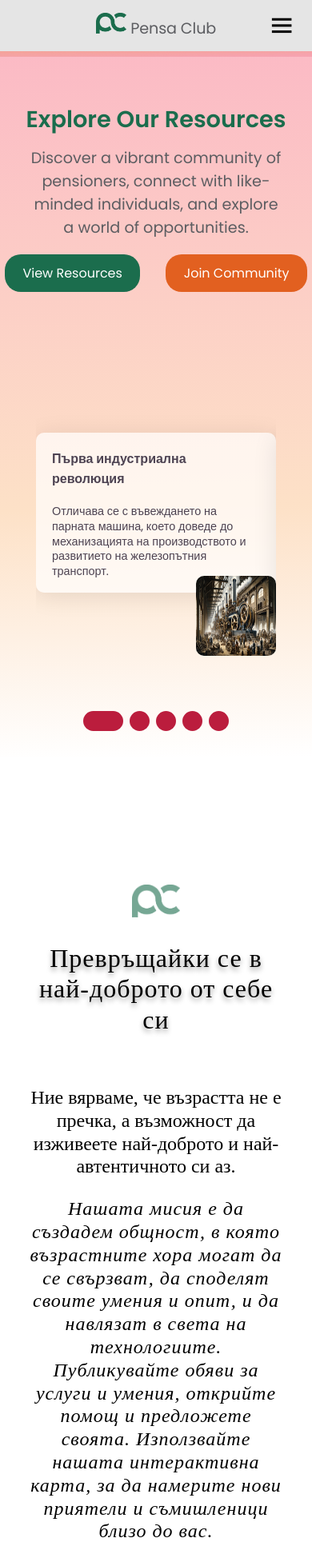
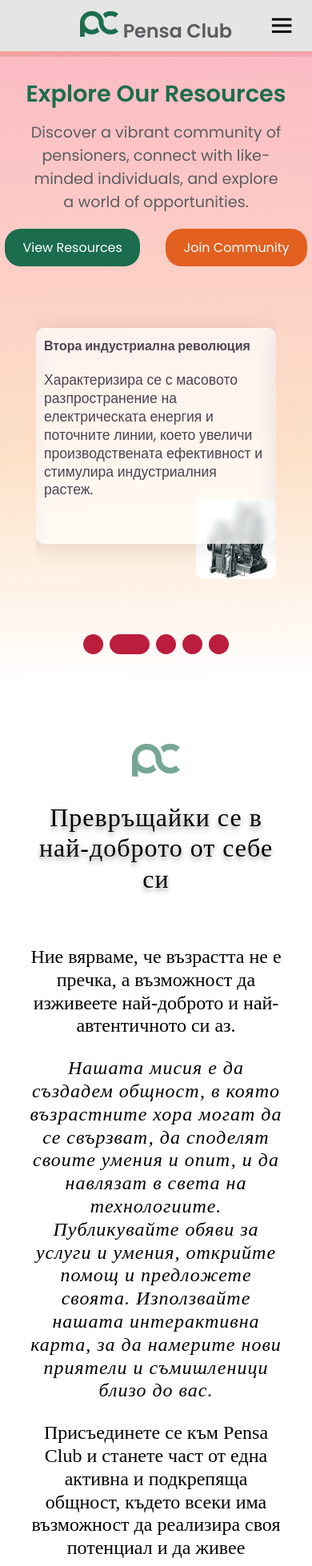
Before and after one commit to PensaClub/pensa-club-platform, a React (Create React App) app in the folder client/: page / in a window 390 px wide. Shown: the top 1958 px of the page at 80% size. Built offline with nearby package versions, Linux system fonts and the light colour scheme.

Commit message:
Update components
Add stopAutoSlide function in testimonials
Resize section padding
change delay time of component animation

```diff
--- a/client/src/components/Footer/Footer.jsx
+++ b/client/src/components/Footer/Footer.jsx
@@ -28,11 +28,6 @@ export const Footer = () => {
                     <p>бул. Скобелев, 13А</p>
                     <p>Тел.: (359) 2 881 95 53</p>
                     <p>Факс: (359) 2 881 95 55</p>
-                    <div className="footer-social">
-                        <FontAwesomeIcon icon={faFacebook} />
-                        <FontAwesomeIcon icon={faLinkedin} />
-                        <FontAwesomeIcon icon={faYoutube} />
-                    </div>
                 </div>
             </section>
             <section className='footer-privacy'>
--- a/client/src/components/Footer/footer.css
+++ b/client/src/components/Footer/footer.css
@@ -105,7 +105,7 @@
      color: var( --text-white);
  }
 
- @media (min-width: 750px) {
+ @media (min-width: 850px) {
      .footer {
          flex-direction: row-reverse;
          justify-content: center;
--- a/client/src/components/Header/header.css
+++ b/client/src/components/Header/header.css
@@ -58,8 +58,8 @@ header.scrolled {
 }
 
 header a:nth-child(1) {
-    font-size: 1.2em;
-    font-weight: 500;
+    font-size: 1.5em;
+    font-weight: 600;
     line-height: 25px;
     letter-spacing: -0.13px;
     text-decoration: none;
@@ -131,7 +131,8 @@ header a:nth-child(1) {
 }
 
 .navbar a {
-    font-size: 1.2em;
+    font-size: 1.5em;
+    font-weight: 600;
 }
 
 .nav-item:hover::after {
@@ -150,7 +151,7 @@ header a:nth-child(1) {
 
 
 
-@media (min-width: 750px) {
+@media (min-width: 850px) {
     header::before {
         background-color: var(--bg-white);
     }
--- a/client/src/components/Home/HeroSection/Hero.jsx
+++ b/client/src/components/Home/HeroSection/Hero.jsx
@@ -9,7 +9,7 @@ export const Hero = () => {
         <>
             <section className="hero-section">
                 <div className="parent-hero">
-                <Slide direction='left' duration="3000" triggerOnce='true'>
+                    <Slide direction='left' duration="2000" triggerOnce='true'>
                         <div className="left-side">
                             <h1>Explore Our Resources</h1>
                             <p>Discover a vibrant community of pensioners, connect with like-minded individuals, and explore a world of opportunities.</p>
@@ -19,7 +19,7 @@ export const Hero = () => {
                             </div>
                         </div>
                     </Slide>
-                <Fade direction='right' duration="3000" triggerOnce='true'>
+                    <Fade direction='right' duration="2000" triggerOnce='true'>
 
                         <Testimonials />
                     </Fade>
--- a/client/src/components/Home/HeroSection/Testimonials/Testimonials.jsx
+++ b/client/src/components/Home/HeroSection/Testimonials/Testimonials.jsx
@@ -2,8 +2,10 @@ import React, { useState, useEffect, useRef } from 'react';
 import './testimonials.css'
 const Testimonials = () => {
     const [currentIndex, setCurrentIndex] = useState(0);
+    const [isPaused, setIsPaused] = useState(false);
     const totalSlides = 5;
     const transitioning = useRef(false);
+    const intervalRef = useRef(null);
 
     const updateSlide = (shouldAnimate = true) => {
         const main = document.querySelector('main');
@@ -22,36 +24,54 @@ const Testimonials = () => {
 
     useEffect(() => {
         const handleResize = () => updateSlide(true);
-
         window.addEventListener('resize', handleResize);
 
-        const interval = setInterval(() => {
-            let nextIndex = (currentIndex + 1) % totalSlides;
-            transitioning.current = true;
-            setCurrentIndex(nextIndex);
-        }, 7000);
+        if (!isPaused) {
+            startAutoSlide();
+        }
 
         updateSlide(true);
 
         return () => {
             window.removeEventListener('resize', handleResize);
-            clearInterval(interval);
+            stopAutoSlide();
         };
+    }, [isPaused]);
+
+    useEffect(() => {
+        if (transitioning.current) {
+            updateSlide(false);
+            setTimeout(() => {
+                updateSlide(true);
+                transitioning.current = false;
+            }, 10);
+        } else {
+            updateSlide(true);
+        }
     // eslint-disable-next-line react-hooks/exhaustive-deps
     }, [currentIndex]);
 
-    useEffect(() => {
-        if (transitioning.current) {
-            if (currentIndex === 0) {
-                updateSlide(false);
-                setTimeout(() => updateSlide(true), 20);
-            } else {
-                updateSlide(true);
+    const startAutoSlide = () => {
+        stopAutoSlide();
+        intervalRef.current = setInterval(() => {
+            if (!isPaused) {
+                setCurrentIndex((prevIndex) => {
+                    if (prevIndex + 1 === totalSlides) {
+                        transitioning.current = true;
+                        return 0;
+                    } else {
+                        return prevIndex + 1;
+                    }
+                });
             }
-            transitioning.current = false;
+        }, 5000);
+    };
+
+    const stopAutoSlide = () => {
+        if (intervalRef.current) {
+            clearInterval(intervalRef.current);
         }
-    // eslint-disable-next-line react-hooks/exhaustive-deps
-    }, [currentIndex]);
+    };
 
 
     const testimonials = [
@@ -88,8 +108,10 @@ const Testimonials = () => {
     ];
 
     return (
-        <main>
-
+        <main
+            onMouseEnter={() => setIsPaused(true)}
+            onMouseLeave={() => setIsPaused(false)}
+        >
             <div className="slider">
                 <div className="slide-row" id="slide-row">
                     {testimonials.map((testimonial, index) => (
@@ -99,7 +121,7 @@ const Testimonials = () => {
                                 <p>{testimonial.description}</p>
                             </div>
                             <div className="hero">
-                                <img src={testimonial.imageUrl} alt={testimonial.name} />
+                                <img src={testimonial.imageUrl} alt={testimonial.title} />
                             </div>
                         </div>
                     ))}
--- a/client/src/components/Home/HeroSection/Testimonials/testimonials.css
+++ b/client/src/components/Home/HeroSection/Testimonials/testimonials.css
@@ -175,6 +175,19 @@ main h1 {
         background-color: var(--red);
         margin-bottom: 2em;
     }
+
+    .content {
+        /* width: 320px; */
+        /* text-align: center; */
+        height: 270px;
+        padding: 10px;
+        z-index: 9;
+    }
+
+    .content p {
+        font-size: 1.1rem;
+    }
+
 }
 
 @media (min-width: 768px) and (max-width: 1024px) and (orientation: landscape) {
--- a/client/src/components/Home/HeroSection/hero.css
+++ b/client/src/components/Home/HeroSection/hero.css
@@ -15,7 +15,7 @@
     justify-content: center;
     flex-direction: column;
     align-items: center;
-    gap: 6em;
+    gap: 2em;
 }
 
 .left-side {
@@ -26,7 +26,7 @@
     max-width: 100%;
     align-items: center;
 
-    padding-top: 8em;
+    padding-top: 6em;
 }
 
 .left-side h1 {
@@ -73,10 +73,11 @@
 }
 
 /* desktop */
-@media (min-width: 750px) {
-    .hero-section{
+@media (min-width: 850px) {
+    .hero-section {
         padding: 0 10em;
     }
+
     .parent-hero {
         flex-direction: row;
         gap: 8em;
@@ -103,15 +104,15 @@
         font-size: 1.25em;
     }
 }
-@media screen and (orientation:landscape)
-and (min-device-width: 319px)
-and (max-device-width: 480px) {
+
+@media screen and (orientation:landscape) and (min-device-width: 319px) and (max-device-width: 480px) {
     .parent-hero {
         flex-direction: column;
         gap: 8em;
     }
- }
- @media (min-width: 768px) and (max-width: 1024px) and (orientation: landscape) {
+}
+
+@media (min-width: 768px) and (max-width: 1024px) and (orientation: landscape) {
 
     .parent-hero {
         display: flex;
@@ -122,4 +123,4 @@ and (max-device-width: 480px) {
         gap: 6em;
     }
 
-  }
+}
--- a/client/src/components/Home/Home.jsx
+++ b/client/src/components/Home/Home.jsx
@@ -10,13 +10,13 @@ export const Home = () => {
         <>
             <div className="home-container">
                 <Hero />
-                <Fade delay="50" duration="5000" fraction="0.3"triggerOnce='true'>
+                <Fade delay="30" duration="3000" fraction="0.1" triggerOnce='true'>
                     <MottoSection />
                 </Fade>
                 <Slide direction='left' duration="3000" triggerOnce='true'>
                     <LastPosts />
                 </Slide>
-                <Fade delay="50" duration="5000" triggerOnce='true'>
+                <Fade delay="10" duration="2000" triggerOnce='true'>
                     <NewsSubscribe />
                 </Fade>
 
--- a/client/src/components/Home/LastPosts/lastPosts.css
+++ b/client/src/components/Home/LastPosts/lastPosts.css
@@ -1,6 +1,6 @@
 .last-posts {
     width: 100%;
-    padding: 4em 0;
+    padding: 3em 0 4em 0;
 }
 
 .last-posts h2 {
@@ -59,11 +59,12 @@
     background: linear-gradient(304deg, #1B6D4D, #E26020 22%, #BB1D3D 93%);
 }
 
-.more-btn{
+.more-btn {
     display: flex;
     justify-content: center;
     align-self: center;
 }
+
 .more-btn a {
     color: var(--text-white);
     background-color: var(--orange);
@@ -71,9 +72,11 @@
     border-radius: 10px;
     font-size: 1.2em;
 }
-.more-btn a:hover{
+
+.more-btn a:hover {
     opacity: 0.7;
 }
+
 @media (min-width: 550px) {
     .single-card {
         flex-direction: row;
@@ -104,7 +107,7 @@
 
 }
 
-@media (min-width: 750px) {
+@media (min-width: 850px) {
     .home-posts {
         flex-direction: row;
         flex-wrap: wrap;
@@ -163,21 +166,24 @@
         object-fit: cover;
     }
 }
+
 @media (min-width: 768px) and (max-width: 1024px) and (orientation: landscape) {
 
-    .home-posts  {
+    .home-posts {
         width: 100%;
         flex-direction: column;
         padding: 2em 2em;
     }
-    .single-card.card-1{
+
+    .single-card.card-1 {
         width: 100%;
         justify-content: center;
         height: 170px;
         overflow: hidden;
         border-radius: 15px;
     }
-    .single-card.card-2{
+
+    .single-card.card-2 {
         width: 100%;
     }
-  }
+}
--- a/client/src/components/Home/MottoSection/motto.css
+++ b/client/src/components/Home/MottoSection/motto.css
@@ -1,16 +1,18 @@
-.motto-section{
-    padding: 10em 0;
+.motto-section {
+    padding: 5em 0;
     width: 100%;
     margin: 0 auto;
     font-family: Archer;
 
 }
+
 .motto-desc {
 
     display: flex;
     flex-direction: column;
     align-items: center;
 }
+
 .motto-desc img {
 
     display: block;
@@ -20,14 +22,16 @@
 
     overflow: hidden;
 }
-.motto-info{
+
+.motto-info {
     padding: 2em 2em;
     display: flex;
     flex-direction: column;
     align-items: center;
     line-height: 1.2;
 }
-.motto-info h3{
+
+.motto-info h3 {
 
     font-size: 2em;
     text-align: center;
@@ -37,38 +41,49 @@
     letter-spacing: 1px;
 
 }
-.motto-info p{
+
+.motto-info p {
     font-size: 1.5em;
     text-align: center;
     font-weight: 500;
     padding-bottom: 1em;
 }
-.motto-info span{
+
+.motto-info span {
     padding: 1em 0;
-font-style: italic;
-font-weight: 10;
-letter-spacing: 1px;
+    font-style: italic;
+    font-weight: 10;
+    letter-spacing: 1px;
 }
-.btn-join{
+
+.btn-join {
     font-size: 1.5em;
     color: var(--text-white);
     background-color: var(--red);
     padding: 0.5em 1.2em;
     border-radius: 10px;
 }
-@media (min-width: 750px) {
+
+.btn-join:hover {
+    opacity: 0.7;
+}
+
+@media (min-width: 850px) {
     .motto-desc {
         max-width: 50%;
         margin: 0 auto;
     }
-    .motto-info h3{
+
+    .motto-info h3 {
         padding-bottom: 1em;
         font-size: 2.5em;
     }
-    .motto-info p{
+
+    .motto-info p {
         font-size: 1.5em;
     }
-    .motto-info span{
+
+    .motto-info span {
         letter-spacing: 1.3px;
 
     }
```
Also changed, not shown: client/src/components/Home/NewsSubscribe/newsSubscribe.css (+1 -13 lines). Lines whose indentation alone changed are shown as unchanged.
